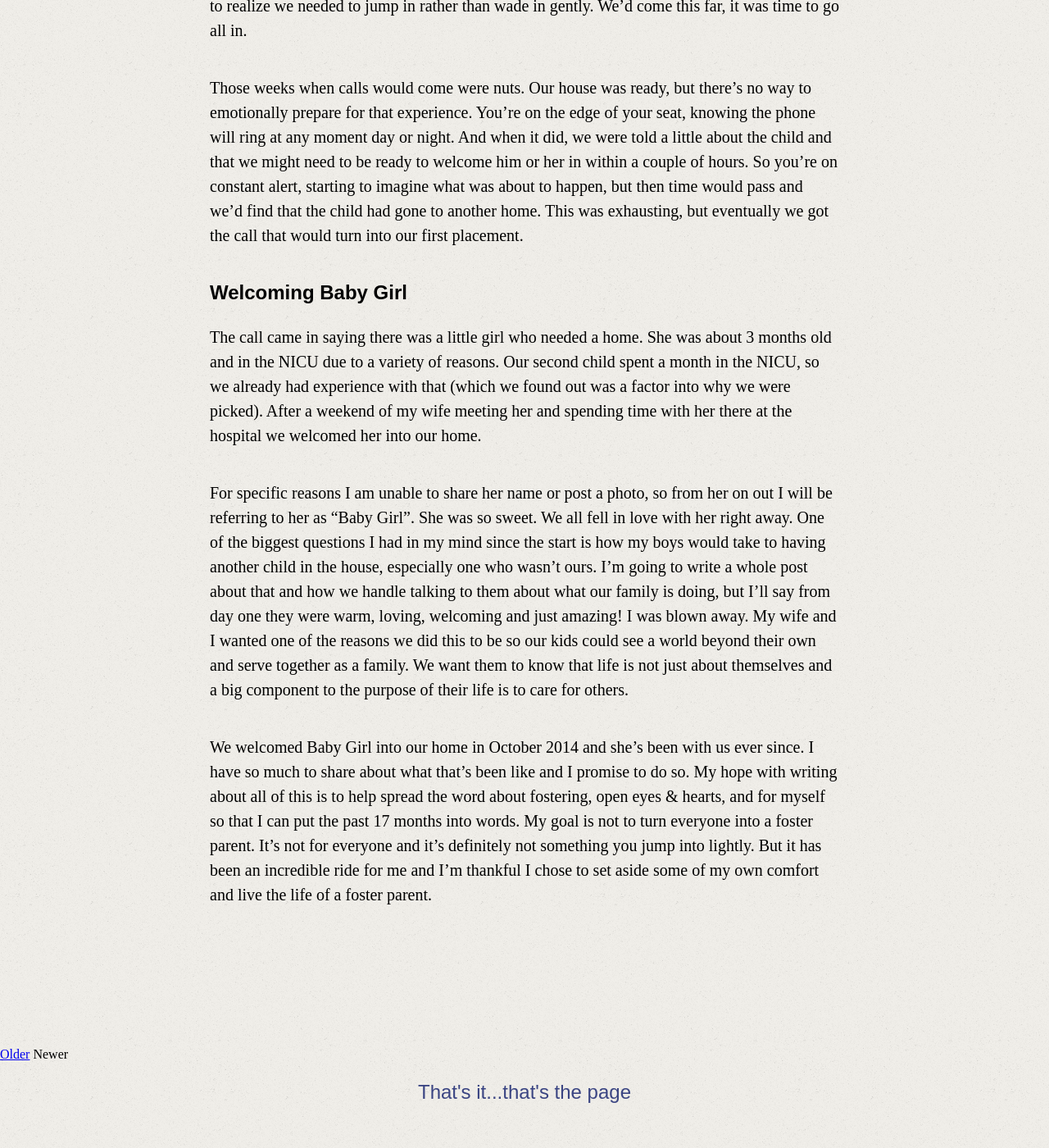
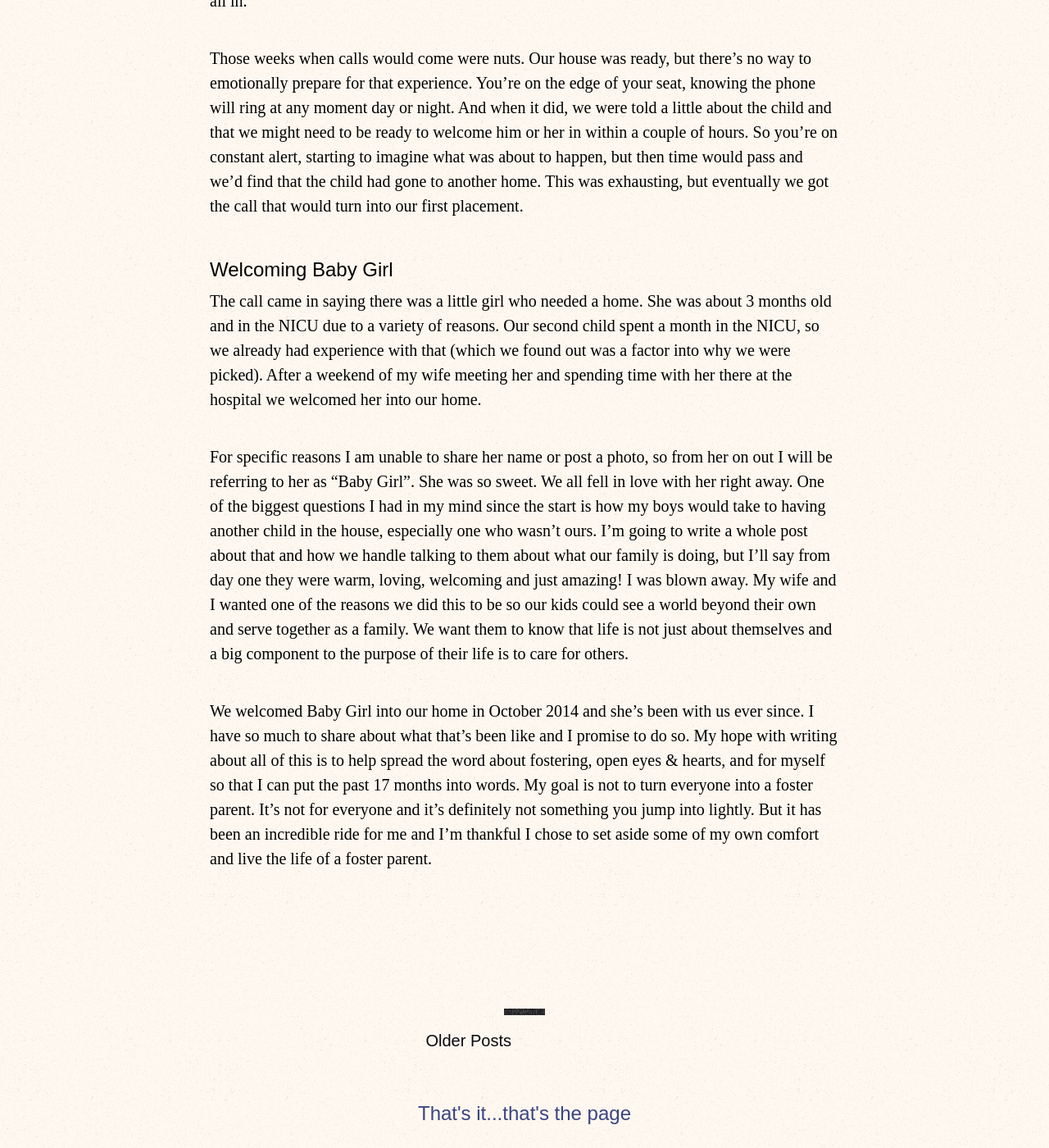
Before and after one commit to philcoffman/philcoffman.com, a Jekyll site: the page built from index.html, in a window 1280 px wide and 1400 px high, scrolled down 10616 px. Shown: the whole window at 82% size. Built offline with Jekyll 4.4.1, drawn with Linux system fonts in a browser that asks for light colours; some web fonts are replaced; the list of posts is cut into pages by our own code.

Commit message:
Experimenting with texture on text and links.

```diff
--- a/_layouts/home.html
+++ b/_layouts/home.html
@@ -21,17 +21,17 @@ layout: default
 
 <div class="pagination">
   {% if paginator.next_page %}
-    <a class="pagination-item older" href="{{ site.baseurl }}/page{{paginator.next_page}}">Older</a>
+    <p><a class="pagination-item older" href="{{ site.baseurl }}/page{{paginator.next_page}}">Older Posts</a></p>
   {% else %}
-    <span class="pagination-item older">Older</span>
+    <p></p>
   {% endif %}
   {% if paginator.previous_page %}
     {% if paginator.page == 2 %}
-      <a class="pagination-item newer" href="{{ site.baseurl }}/">Newer</a>
+      <p><a class="pagination-item newer" href="{{ site.baseurl }}/">Newer Posts</a></p>
     {% else %}
-      <a class="pagination-item newer" href="{{ site.baseurl }}/page{{paginator.previous_page}}">Newer</a>
+      <p><a class="pagination-item newer" href="{{ site.baseurl }}/page{{paginator.previous_page}}">Newer Posts</a></p>
     {% endif %}
   {% else %}
-    <span class="pagination-item newer">Newer</span>
+    <p></p>
   {% endif %}
 </div>
--- a/_sass/rebirth/_layout.scss
+++ b/_sass/rebirth/_layout.scss
@@ -1,6 +1,6 @@
 html {
   box-sizing: border-box;
-  background: #f0eee9 url("/assets/img/dust-dark.png") repeat;
+  background: #fff9f1 url("/assets/img/dust-dark.png") repeat;
   background-size: 238px 238px;
 }
 body {
@@ -24,12 +24,11 @@ img {
     display: grid;
     grid-template-columns: auto 1fr auto;
     align-items: center;
-    font-family: $sans;
+    font-family: $sans-display;
     font-size: .75rem;
     @media (min-width: $breakpoint-md) {
       font-size: .875rem;
     }
-    font-weight: 700;
     .logo {
       line-height: 0;
       svg {
@@ -40,16 +39,20 @@ img {
       grid-column: 3/4;
       li {
         display: inline-block;
-        border-right: 2px solid $neutral--dark;
+        border-right: 2px solid $neutral--darker;
         a {
           display: block;
           color: $neutral--darker;
+          text-decoration: none;
           padding: 1px 10px 1px $space-3;
-          // background-color: $neutral--darker;
           @media (min-width: $breakpoint-sm) {
 
           }
-          text-decoration: none;
+          &:hover {
+            background: $neutral--darker url("../assets/img/worn.png");
+            background-size: 125px 125px;
+            color: #fff9f1;
+          }
         }
       }
     }
@@ -73,22 +76,26 @@ img {
   }
   h2 {
     width: 86vw;
-    margin: 0 auto $space-2;
+    margin: $space-half auto;
+    padding-top: $space-half;
   }
   p {
     width: 86vw;
     margin: 0 auto $space-2;
     a {
       color: $neutral--darker;
-      background: rgba(#ffc534, .6) url("../assets/img/worn.png");
+      background: rgba(#ffc534, .45) url("../assets/img/worn.png");
       background-size: 500px 500px;
       padding: 2px 7px;
       text-decoration: none;
+      &:hover {
+        background: rgba(#ffc534, .7) url("../assets/img/worn.png");
+      }
     }
   }
   blockquote p {
-    width: 86vw;
-    margin: 0 auto $space-2;
+    width: 92vw;
+    margin: 0 auto $space-3;
   }
   ol {
     counter-reset: numbered-counter;
@@ -164,8 +171,12 @@ img {
       display: grid;
       grid-template-columns: auto 1fr;
       align-items: center;
-      border-bottom: 2px solid $neutral--darker;
-      margin-bottom: $space-3;
+      // border-bottom: 2px solid $neutral--darker;
+      // margin-bottom: $space-2;
+      position: relative;
+      // @media (min-width: $breakpoint-md) {
+      //   margin-bottom: $space-4;
+      // }
       .postIndex {
         font-family: $hand;
         font-size: 1.125rem;
@@ -174,10 +185,22 @@ img {
           font-size: 1.5rem;
         }
         color: $ink;
-        padding-left: $space-1;
+        padding-left: $space-half;
         padding-right: $space-1;
-        border-right: 2px solid $neutral--darker;
+        // border-right: 2px solid $neutral--darker;
         width: auto;
+        position: relative;
+        &:after {
+          content: "";
+          display: inline-block;
+          position: absolute;
+          bottom: 0;
+          right: 0;
+          height: 40px;
+          width: 4px;
+          background: $neutral--darker url("../assets/img/worn.png");
+          background-size: 125px 125px;
+        }
       }
       .postDate {
         width: auto;
@@ -188,25 +211,40 @@ img {
           font-size: 1.5rem;
         }
         color: $ink;
-        padding-left: $space-1;
+        padding-left: $space-half;
       }
     }
     .postTitle {
+      &:before {
+        content: "";
+        display: block;
+        height: 6px;
+        width: 100%;
+        background: $neutral--darker url("../assets/img/worn.png");
+        background-size: 125px 125px;
+      }
       a {
+        padding: $space-4 0 $space-1;
         font-family: $headline-font-family;
-        font-size: 3rem;
+        font-size: 2.5rem;
         font-weight: 700;
+        color: transparent;
+        background-color: $neutral--darker;
+        background-image: url("../assets/img/worn.png");
+        background-size: 125px 125px;
+        -webkit-background-clip: text;
+        background-clip: text;
+        // -webkit-text-fill-color: transparent;
         @media (min-width: $breakpoint-md) {
           font-size: 4.5rem;
           width: 65%;
         }
         line-height: 1;
-        color: $neutral--darker;
+        // color: $neutral--darker;
         letter-spacing: -1.5px;
         text-decoration: none;
         position: relative;
         display: inline-block;
-        margin-bottom: $space-2;
       }
     }
   }
@@ -227,6 +265,35 @@ img {
       width: 100%;
       height: 100%;
     }
+  }
+}
+
+.pagination {
+  width: 86vw;
+  margin: 0 auto;
+  display: grid;
+  grid-template-columns: 1fr 1fr;
+  &:before {
+    content: "";
+    display: block;
+    width: 50px;
+    height: 8px;
+    background: $neutral--darker url("../assets/img/worn.png");
+    background-size: 125px 125px;
+    margin: 0 auto;
+    margin-bottom: $space-1;
+    grid-column: 1/3;
+  }
+  p {
+    &:first-of-type {
+      text-align: right;
+    }
+  }
+  a {
+    font-family: $sans-display;
+    text-decoration: none;
+    color: $neutral--darker;
+    padding: $space-half $space-1;
   }
 }
 
--- a/_sass/rebirth/_typography.scss
+++ b/_sass/rebirth/_typography.scss
@@ -36,9 +36,8 @@ body {
 }
 
 h2 {
-  font-family: $sans;
-  font-weight: bold;
-  font-size: 1.125rem;
+  font-family: $sans-display;
+  font-size: 1.25rem;
   line-height: 1.25;
   @media (min-width: $breakpoint-md) {
     font-size: 1.5rem;
@@ -64,7 +63,7 @@ p {
   }
 }
 blockquote {
-  transform: rotate(-1deg);
+  // transform: rotate(-1deg);
   p {
     font-family: $hand;
     font-size: 1.5rem;
@@ -78,14 +77,17 @@ blockquote {
 }
 
 footer {
-  padding: $space-1 $space-2;
+  margin: $space-4 0 $space-2;
   overflow: hidden;
   text-align: center;
   p {
     display: inline-block;
-    // transform: rotate(-2deg);
     font-family: $hand;
-    font-size: 1.5rem;
+    font-size: 1.25rem;
+    margin: 0;
+    @media (min-width: $breakpoint-md) {
+      font-size: 1.5rem;
+    }
     -webkit-font-smoothing: initial;
     color: $ink;
   }
--- a/_sass/rebirth/_variables.scss
+++ b/_sass/rebirth/_variables.scss
@@ -1,7 +1,7 @@
 // Colors
 //
 // Neutrals
-$neutral--darker: #1E1D2E;
+$neutral--darker: #09090e;
 $neutral--dark: #3A3F4D;
 $neutral: #788192;
 $neutral--light: #EBEAEA;
@@ -21,10 +21,11 @@ $root-font-size: 16px;
 $root-line-height: 1.5;
 
 // Families
-$sans: neue-haas-grotesk-display, sans-serif;
+$sans: neue-haas-grotesk-text, sans-serif;
+$sans-display: neue-haas-grotesk-display, sans-serif;
 $serif: miller-text, serif;
 $root-font-family: $serif;
-$headline-font-family: $sans;
+$headline-font-family: $sans-display;
 $hand: ff-market-web, $sans;
 
 $bold: bold;
```
Also changed, not shown: assets/img/worn.png (added).
